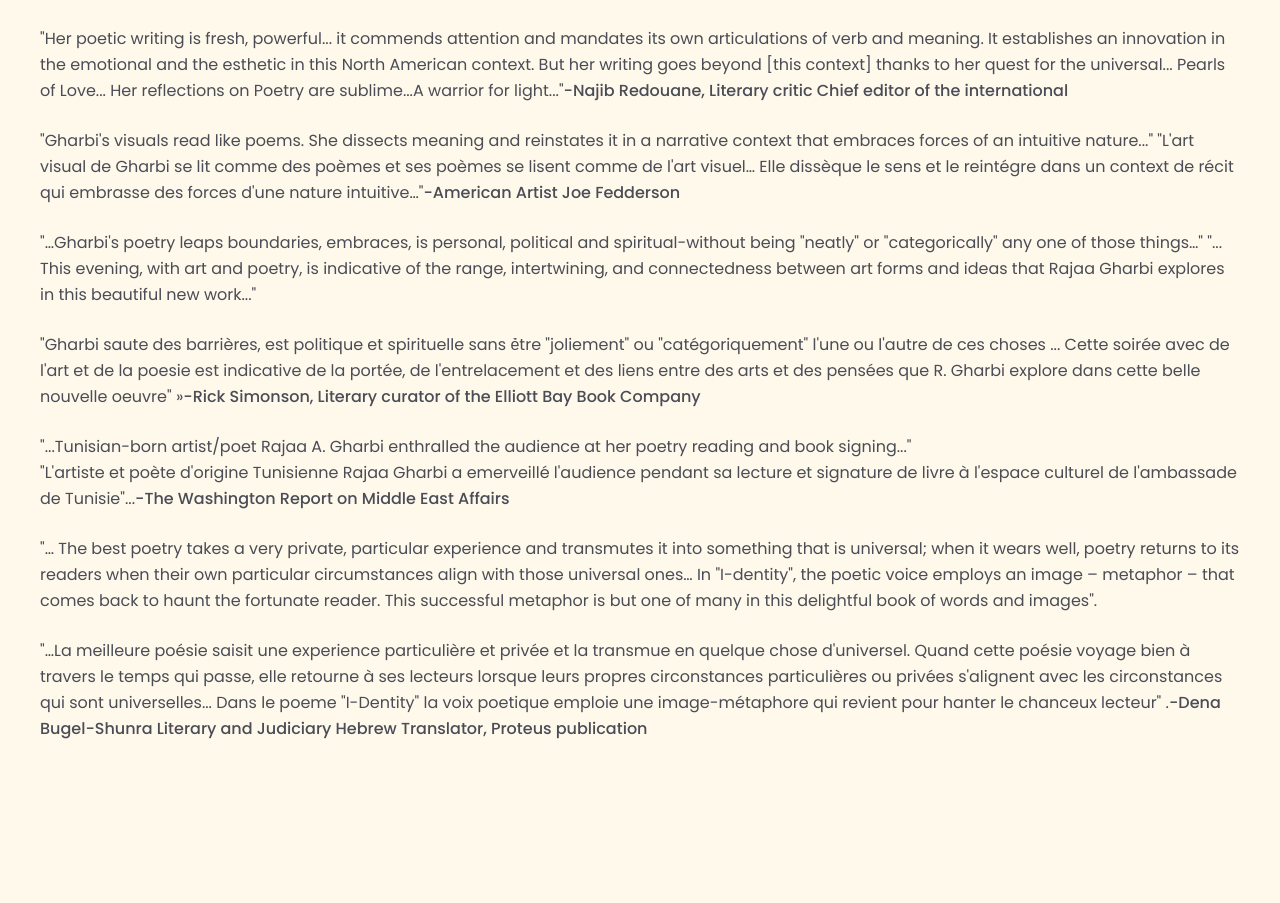
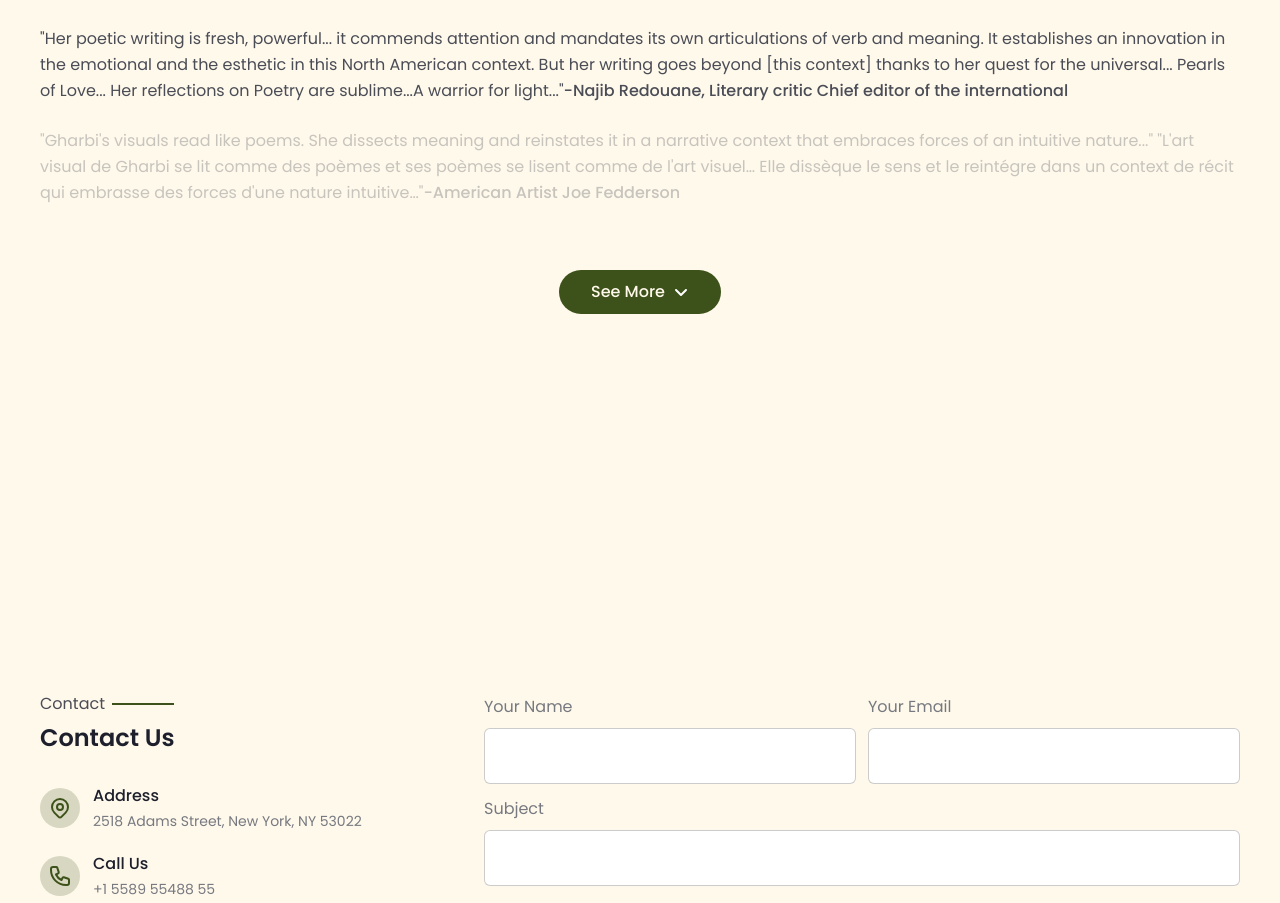
Before and after one commit to Shur0v/artist, a Next.js app: page /poetry in a window 1280 px wide. Shown: the part 2360-3263 px from the top of the page. Built offline with nearby package versions, Linux system fonts and the light colour scheme; a web font is replaced by a local one.

Commit message:
Site is fully secure now

```diff
--- a/src/app/(site)/_components/poetry/poetrysection.tsx
+++ b/src/app/(site)/_components/poetry/poetrysection.tsx
@@ -1,9 +1,12 @@
 "use client"
 import Image from "next/image";
-import React from "react";
+import React, { useState } from "react";
 import Poetrysec from "../home/poetrysec";
+import { FaAngleDown } from "react-icons/fa6";
 
 export default function Poetrysection() {
+  const [showFullText, setShowFullText] = useState(false);
+
   return (
     <div>
         <Poetrysec />
@@ -37,12 +40,12 @@
               </div>
 
               {/* First review - French */}
-              <div className="text-base font-normal leading-relaxed">
+              <div className={`text-base font-normal leading-relaxed ${showFullText ? 'opacity-100' : 'opacity-100'}`}>
                 &apos;Son écriture poétique est fraiche et forte qui force l&apos;attention et exige ses propres articulations compréhensives verbales. C&apos;est une mise au point affectif et esthétique dans ce contexte nord-american. Mais son écriture va plus loin grace a cette quête de l&apos;universel ... perles d&apos;Amour... sa réflexion sur la poesie est sublime...une guerrière de la lumiére...C&apos;est une grande joie et un immense honneur d&apos;avoir cette ecrivaine dans Le Maghreb Litteraire...&apos;
               </div>
 
-              {/* First review - English translation */}
-              <div>
+              {/* second review - English translation */}
+              <div className={`${showFullText ? 'opacity-100' : 'opacity-100'}`}>
                 <span className="text-base font-normal leading-relaxed">
                   &quot;Her poetic writing is fresh, powerful... it commends attention and mandates its own articulations of verb and meaning. It establishes an innovation in the emotional and the esthetic in this North American context. But her writing goes beyond [this context] thanks to her quest for the universal... Pearls of Love... Her reflections on Poetry are sublime...A warrior for light...&quot;
                 </span>
@@ -51,8 +54,8 @@
                 </span>
               </div>
 
-              {/* Second review - Bilingual */}
-              <div>
+              {/* third review - Bilingual */}
+              <div className={`transition-all duration-300 ${showFullText ? 'opacity-100' : 'opacity-30'}`}>
                 <span className="text-base font-normal leading-relaxed">
                   &quot;Gharbi&apos;s visuals read like poems. She dissects meaning and reinstates it in a narrative context that embraces forces of an intuitive nature...&quot;      &quot;L&apos;art visual de Gharbi se lit comme des poèmes et ses poèmes se lisent comme de l&apos;art visuel… Elle dissèque le sens et le reintégre dans un context de récit qui embrasse des forces d&apos;une nature intuitive…&quot;
                 </span>
@@ -61,7 +64,9 @@
                 </span>
               </div>
 
-              {/* Third review */}
+              {/* Hidden reviews section - includes fourth review and onwards */}
+              <div className={`flex flex-col gap-6 transition-all duration-300 ${showFullText ? 'opacity-100 max-h-[2000px]' : 'opacity-0 max-h-0 overflow-hidden'}`}>
+                {/* fourth review */}
                 <div className="text-base font-normal leading-relaxed">
                   &quot;…Gharbi&apos;s poetry leaps boundaries, embraces, is personal, political and spiritual-without being &quot;neatly&quot; or &quot;categorically&quot; any one of those things…&quot; &quot;... This evening, with art and poetry, is indicative of the range, intertwining, and connectedness between art forms and ideas that Rajaa Gharbi explores in this beautiful new work...&quot;
                 </div>
@@ -76,8 +81,6 @@
                   </span>
                 </div>
 
-              {/* Previously hidden reviews - now always visible */}
-              <div className="flex flex-col gap-6">
                 <div>
                   <span className="text-base font-normal leading-relaxed">
                     &quot;...Tunisian-born artist/poet Rajaa A. Gharbi enthralled the audience at her poetry reading and book signing...&quot;
@@ -103,6 +106,16 @@
                 </div>
               </div>
             </div>
+
+            <button
+              onClick={() => setShowFullText(!showFullText)}
+              className="h-11 px-8 py-4 bg-color2 rounded-[22px] inline-flex justify-center items-center gap-3 hover:bg-color1 transition-colors duration-300"
+            >
+              <div className="text-background text-base font-medium leading-none flex items-center">
+                {showFullText ? 'Show Less' : 'See More'}
+                <FaAngleDown className={`text-white ml-2 transition-transform duration-300 ${showFullText ? 'rotate-180' : 'rotate-0'}`} />
+              </div>
+            </button>
           </div>
         </div>
       </div>
```
Lines whose indentation alone changed are shown as unchanged.
